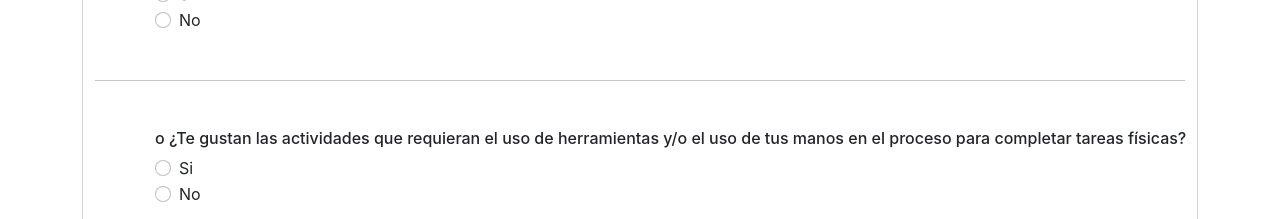
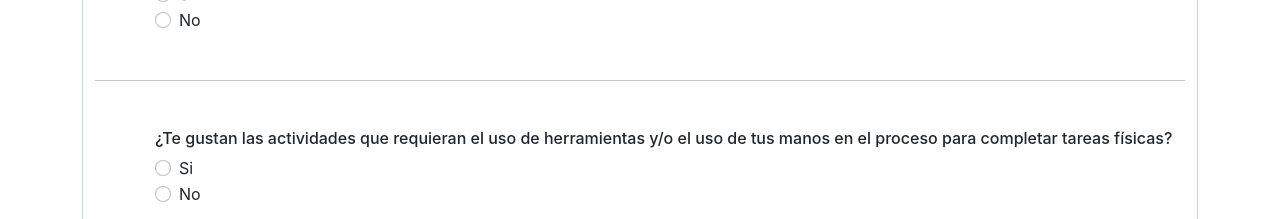
Before and after one commit to LuisDonaldoSG/SistemaExperto, a React (Create React App) app: page / in a window 1280 px wide. Shown: the part 3260-3479 px from the top of the page. Built offline with nearby package versions, Linux system fonts and the light colour scheme.

Commit message:
Especialidad

```diff
--- a/src/tools/preguntas.js
+++ b/src/tools/preguntas.js
@@ -173,7 +173,7 @@ const preguntas = [
     //Redes
     {
       pregunta : "¿Te gustaría ejercer tus actividades en interiores o exteriores?",
-      tipo: "especialidad",
+      tipo: "redes",
       respuesta: null,
       materias: [
         'RedesIII',
@@ -182,25 +182,22 @@ const preguntas = [
         'Seguridadyauditoriadesistemas'
       ]
     },
-    //Especial Redes y electronica.
+    //Especial Redes
     {
-      pregunta : "o	¿Te gustan las actividades que requieran el uso de herramientas y/o el uso de tus manos en el proceso para completar tareas físicas?",
-      tipo: "especialidad",
+      pregunta : "¿Te gustan las actividades que requieran el uso de herramientas y/o el uso de tus manos en el proceso para completar tareas físicas?",
+      tipo: "redes",
       respuesta: null,
       materias: [
         'RedesIII',
         'RedesIV',
         'Serviciosdered',
         'Seguridadyauditoriadesistemas',
-        'Electronica',
-        'Teoriadecircuitos',
-        'Sensoresyactuadores',
-        'SensoresyactuadoresII'
       ]
     },
+
     {
       pregunta : "o	¿Eres aficionado a la idea de ensamblar equipos de cómputo o conocer sus componentes?",
-      tipo: "especialidad",
+      tipo: "redes",
       respuesta: null,
       materias: [
         'RedesIII',
@@ -211,7 +208,7 @@ const preguntas = [
     },
     {
       pregunta : "Si tuvieras la capacidad de cambiar el entorno físico para mejorar el rendimiento que puede proporcionar un sistema, ¿lo harías?",
-      tipo: "especialidad",
+      tipo: "redes",
       respuesta: null,
       materias: [
         'RedesIII',
@@ -223,7 +220,7 @@ const preguntas = [
     //Programacion
     {
       pregunta : "¿Te interesa desarrollar proyectos informáticos mediante el uso de programas?",
-      tipo: "especialidad",
+      tipo: "programacion",
       respuesta: null,
       materias: [
         'ProgramacionwebI',
@@ -234,7 +231,7 @@ const preguntas = [
     },
     {
       pregunta : "¿Te interesa la creación de aplicaciones o videojuegos?",
-      tipo: "especialidad",
+      tipo: "programacion",
       respuesta: null,
       materias: [
         'ProgramacionwebI',
@@ -245,7 +242,7 @@ const preguntas = [
     },
     {
       pregunta : "¿El uso de computadoras en tu día a día consume una gran parte de tu tiempo?",
-      tipo: "especialidad",
+      tipo: "programacion",
       respuesta: null,
       materias: [
         'ProgramacionwebI',
@@ -256,8 +253,19 @@ const preguntas = [
     },
     //Electronica
     {
+      pregunta : "¿Te gustan las actividades que requieran el uso de herramientas y/o el uso de tus manos en el proceso para completar tareas físicas?",
+      tipo: "electronica",
+      respuesta: null,
+      materias: [
+        'Electronica',
+        'Teoriadecircuitos',
+        'Sensoresyactuadores',
+        'SensoresyactuadoresII'
+      ]
+    },
+    {
       pregunta : "¿Eres fanático de los robots y te gustaría ensamblar uno?",
-      tipo: "especialidad",
+      tipo: "electronica",
       respuesta: null,
       materias: [
         'Electronica',
@@ -268,7 +276,7 @@ const preguntas = [
     },
     {
       pregunta : "¿Alguna vez te has preguntado cómo funcionan los aparatos electrónicos por dentro?",
-      tipo: "especialidad",
+      tipo: "electronica",
       respuesta: null,
       materias: [
         'Electronica',
@@ -279,7 +287,7 @@ const preguntas = [
     },
     {
       pregunta : "¿Te has puesto a pensar en cómo se comunican los circuitos de dispositivo electrónico?",
-      tipo: "especialidad",
+      tipo: "electronica",
       respuesta: null,
       materias: [
         'Electronica',
```
